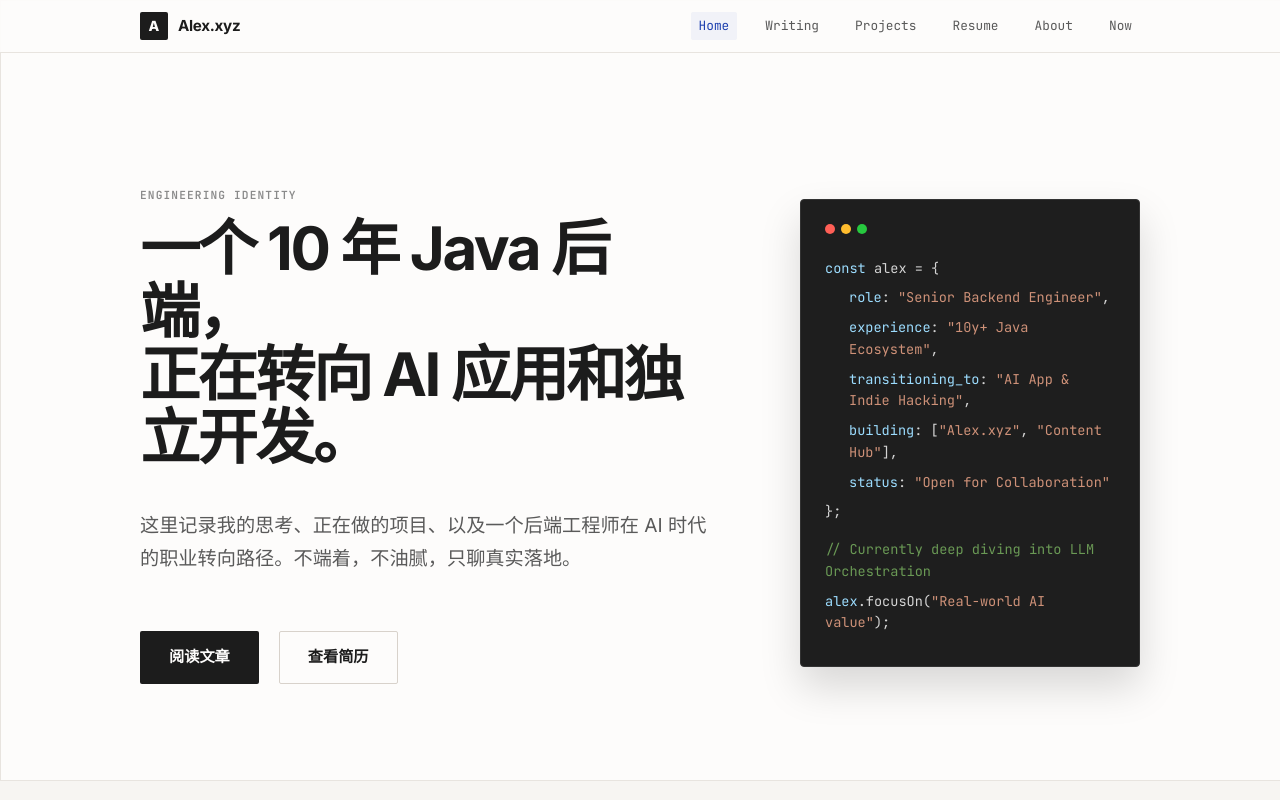
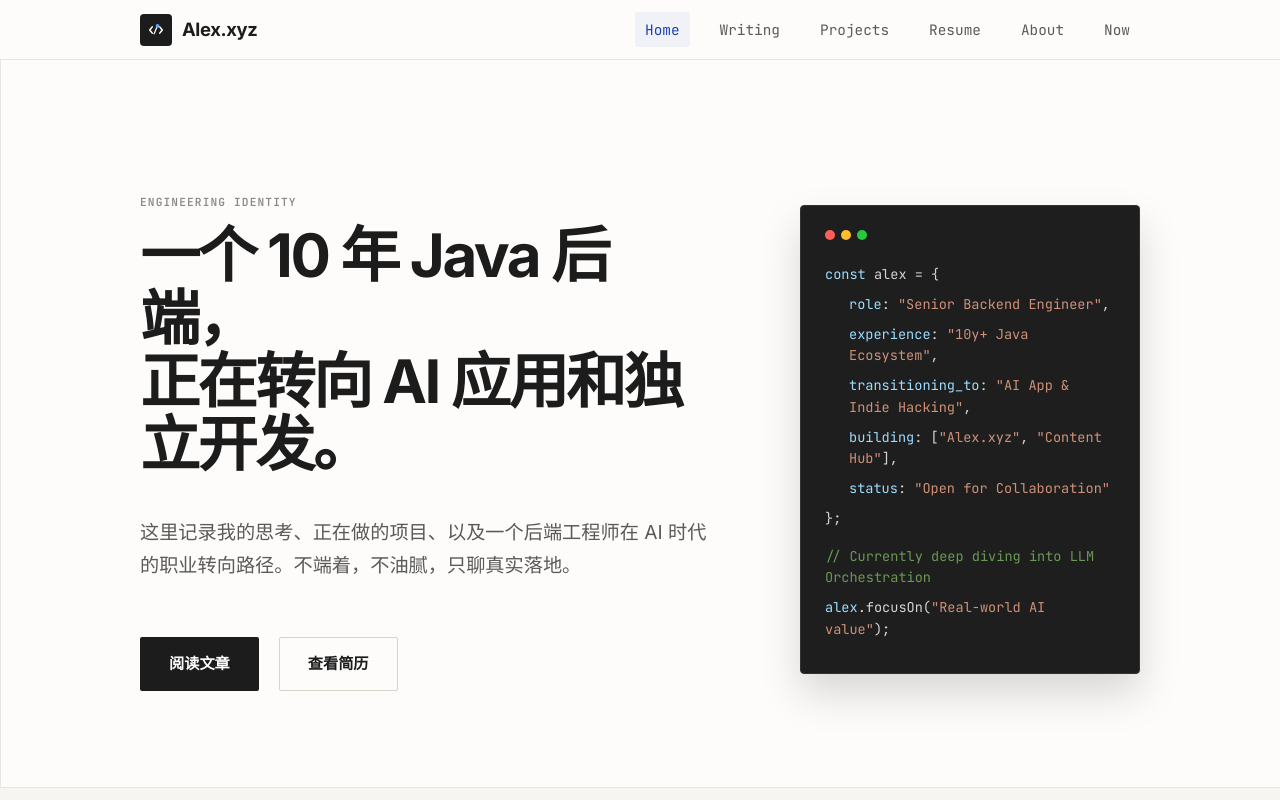
Before and after one commit to alexlifexyz/alexlifexyz-site, an Astro site: page / in a window 1280 px wide. Shown: the top 800 px of the page. Built offline with nearby package versions, Linux system fonts and the light colour scheme; Astro itself is replaced by a stand-in of ours.

Commit message:
Final polish: add favicon, unify brand icons, adjust font sizes, and shorten page titles

```diff
--- a/src/layouts/BaseLayout.astro
+++ b/src/layouts/BaseLayout.astro
@@ -30,6 +30,7 @@ const navItems = [
     <meta name="viewport" content="width=device-width, initial-scale=1.0" />
     <title>{title}</title>
     <meta name="description" content={description} />
+    <link rel="icon" type="image/svg+xml" href="/favicon.svg" />
     <link rel="preconnect" href="https://fonts.googleapis.com">
     <link rel="preconnect" href="https://fonts.gstatic.com" crossorigin>
     <link href="https://fonts.googleapis.com/css2?family=Inter:wght@400;500;600;700;800&family=JetBrains+Mono:wght@400;600&display=swap" rel="stylesheet">
@@ -38,7 +39,14 @@ const navItems = [
     <header class="site-header">
       <div class="page-shell site-header-inner">
         <a class="brand" href="/">
-          <span class="brand-mark">A</span>
+          <span class="brand-mark">
+            <svg viewBox="0 0 32 32" fill="none" xmlns="http://www.w3.org/2000/svg" style="width: 20px; height: 20px;">
+              <path d="M10 11L6 16L10 21" stroke="white" stroke-width="2.5" stroke-linecap="round" stroke-linejoin="round"/>
+              <path d="M22 11L26 16L22 21" stroke="white" stroke-width="2.5" stroke-linecap="round" stroke-linejoin="round"/>
+              <path d="M18 10L13 22" stroke="white" stroke-width="2" stroke-linecap="round"/>
+              <circle cx="18.5" cy="9.5" r="3" fill="#60a5fa"/>
+            </svg>
+          </span>
           <span class="brand-title">Alex<span class="text-dim">.xyz</span></span>
         </a>
         <nav class="site-nav" aria-label="Primary">
@@ -60,7 +68,14 @@ const navItems = [
         <div class="footer-inner">
           <div class="footer-brand">
             <a class="brand" href="/" style="margin-bottom: 1.5rem;">
-              <span class="brand-mark">A</span>
+              <span class="brand-mark">
+                <svg viewBox="0 0 32 32" fill="none" xmlns="http://www.w3.org/2000/svg" style="width: 20px; height: 20px;">
+                  <path d="M10 11L6 16L10 21" stroke="white" stroke-width="2.5" stroke-linecap="round" stroke-linejoin="round"/>
+                  <path d="M22 11L26 16L22 21" stroke="white" stroke-width="2.5" stroke-linecap="round" stroke-linejoin="round"/>
+                  <path d="M18 10L13 22" stroke="white" stroke-width="2" stroke-linecap="round"/>
+                  <circle cx="18.5" cy="9.5" r="3" fill="#60a5fa"/>
+                </svg>
+              </span>
               <span class="brand-title">Alex<span class="text-dim">.xyz</span></span>
             </a>
             <p style="line-height: 1.8; color: var(--text-muted); max-width: 320px;">
--- a/src/pages/index.astro
+++ b/src/pages/index.astro
@@ -9,7 +9,7 @@ const featuredPosts = posts.slice(0, 3);
 const projects = (await getCollection("projects")).slice(0, 3);
 ---
 
-<BaseLayout title="Alex | 10年Java -> AI应用 & 独立开发" path="/">
+<BaseLayout title="Alex.xyz" path="/">
   <section class="hero">
     <div class="page-shell hero-identity">
       <div class="hero-content">
--- a/src/styles/global.css
+++ b/src/styles/global.css
@@ -122,18 +122,18 @@ a:hover {
 .brand-mark {
   background: var(--text);
   color: var(--bg);
-  width: 28px;
-  height: 28px;
+  width: 32px;
+  height: 32px;
   display: grid;
   place-items: center;
-  border-radius: 2px;
+  border-radius: 4px;
   font-weight: 800;
   font-size: 14px;
 }
 
 .brand-title {
   font-weight: 700;
-  font-size: 0.95rem;
+  font-size: 1.15rem;
   letter-spacing: -0.02em;
 }
 
@@ -145,10 +145,10 @@ a:hover {
 .site-nav a {
   text-decoration: none;
   font-family: var(--mono);
-  font-size: 0.8rem;
+  font-size: 0.9rem;
   font-weight: 500;
   color: var(--text-muted);
-  padding: 4px 8px;
+  padding: 6px 10px;
   border-radius: var(--radius-sm);
 }
 
```
Also changed, not shown: public/favicon.svg (added).
